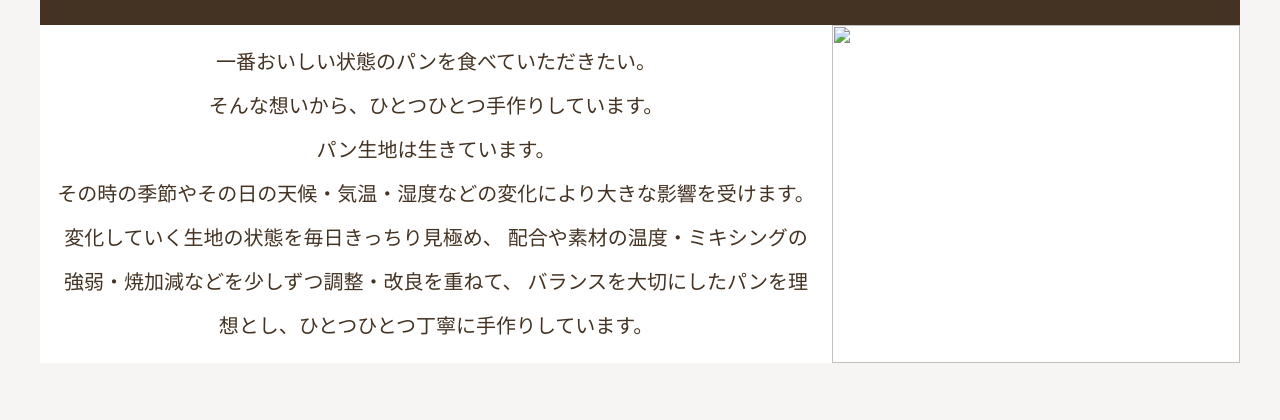
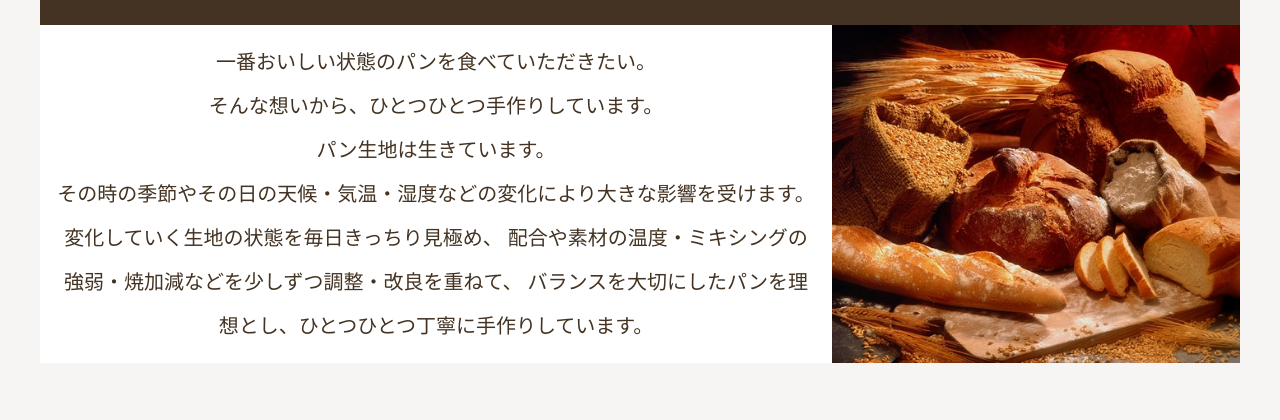
Before and after one commit to shogo-okugami/output01, a plain HTML site: page index.html in a window 1280 px wide. Shown: the part 302-722 px from the top of the page. Drawn offline with nearby package versions, Linux system fonts and the light colour scheme; some packages are replaced by stand-ins of ours.

Commit message:
Update index.html

```diff
--- a/index.html
+++ b/index.html
@@ -90,7 +90,7 @@
                 </p>
                 </div>
                 <p class="welcome-img">
-                  <img src="img/bread06.jpg">
+                  <img src="bread06.jpg">
                 </p>
                 </div>
             </section>
```
